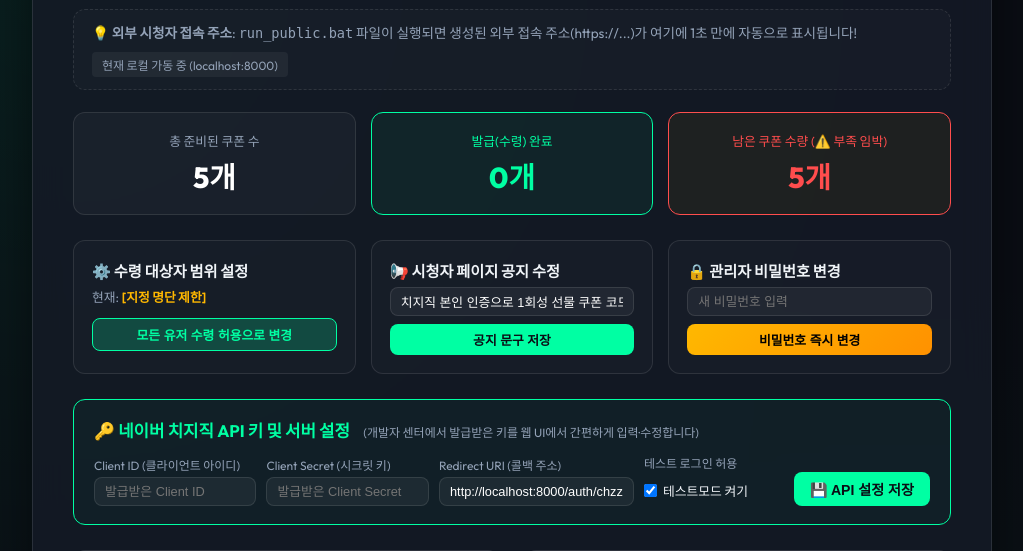
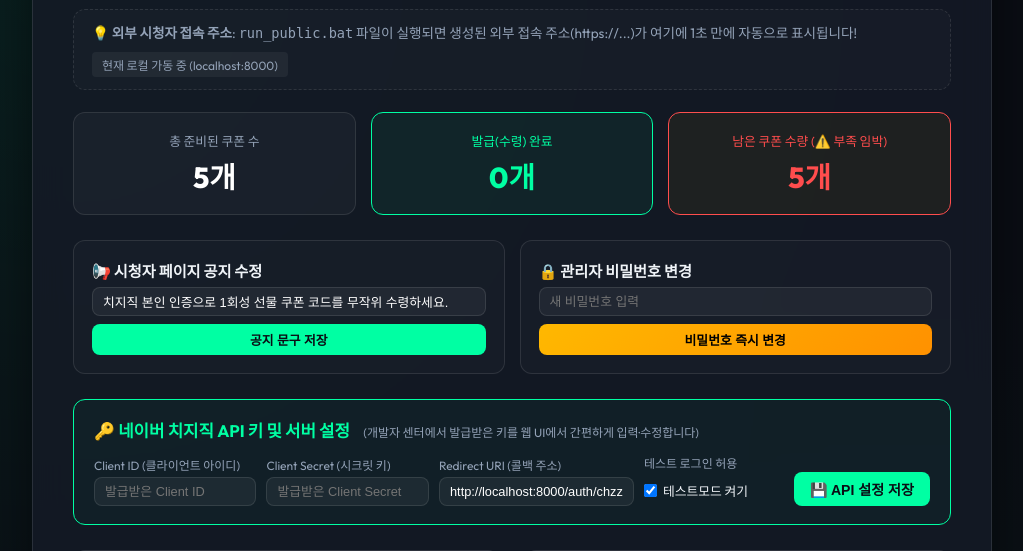
Before and after one commit to ManofKimchi08/chzzk-coupon-app, a FastAPI app: page /admin in a window 1280 px wide. Shown: the part 275-826 px from the top of the page, without its empty margins (128-1151 px from the left). Run offline with FastAPI, Linux system fonts and the light colour scheme; the visitor is signed in with stand-in values (Sample User, id 1); data comes from the database, SQL or seed files in the repository; data that the repository does not hold is empty.

Commit message:
feat: Remove allow-all-users mode to enforce strict winner-only coupon claiming

```diff
--- a/database.py
+++ b/database.py
@@ -132,10 +132,7 @@ def set_admin_password(new_pass: str):
         conn.commit()
 
 
-# --- 당첨 대상자 관리 ---
 def is_allowed_winner(channel_id: str) -> bool:
-    if is_allow_all_users():
-        return True
     with get_connection() as conn:
         cursor = conn.cursor()
         cursor.execute("SELECT 1 FROM allowed_winners WHERE channel_id = ?", (channel_id,))
--- a/main.py
+++ b/main.py
@@ -205,7 +205,6 @@ async def admin_page(request: Request, msg: str = None, error_msg: str = None, s
     coupons = database.get_all_coupons(search_query=search) if is_admin else []
     stats = database.get_coupon_pool_stats() if is_admin else {}
     allowed_winners = database.get_allowed_winners(search_query=winner_search) if is_admin else []
-    allow_all = database.is_allow_all_users() if is_admin else False
     event_notice = database.get_event_notice() if is_admin else ""
     tunnel_url = get_active_tunnel_url() if is_admin else ""
 
@@ -217,7 +216,6 @@ async def admin_page(request: Request, msg: str = None, error_msg: str = None, s
             "coupons": coupons,
             "stats": stats,
             "allowed_winners": allowed_winners,
-            "allow_all": allow_all,
             "event_notice": event_notice,
             "search_query": search or "",
             "winner_search_query": winner_search or "",
--- a/templates/admin.html
+++ b/templates/admin.html
@@ -153,27 +153,8 @@
                     </div>
                 </div>
 
-                <!-- 이벤트 설정, 공지 문구, 비밀번호 변경 3열 그리드 -->
-                <div style="display: grid; grid-template-columns: repeat(3, 1fr); gap: 15px; margin-bottom: 25px;">
-                    <!-- 수령 범위 설정 -->
-                    <div style="background: rgba(255, 255, 255, 0.02); border: 1px solid var(--border-color); padding: 18px; border-radius: var(--radius-md);">
-                        <div style="font-weight: 700; font-size: 0.95rem; margin-bottom: 6px;">⚙️ 수령 대상자 범위 설정</div>
-                        <div style="font-size: 0.8rem; color: var(--text-muted); margin-bottom: 12px;">
-                            현재:
-                            {% if allow_all %}
-                                <strong style="color: var(--chzzk-mint);">[모든 유저 허용]</strong>
-                            {% else %}
-                                <strong style="color: var(--accent-yellow);">[지정 명단 제한]</strong>
-                            {% endif %}
-                        </div>
-                        <form action="/admin/config/allow-all" method="POST">
-                            <input type="hidden" name="allow_all" value="{{ 'false' if allow_all else 'true' }}">
-                            <button type="submit" class="btn-copy" style="font-size: 0.8rem; padding: 6px 12px; width: 100%;">
-                                {% if allow_all %}지정 명단 제한으로 변경{% else %}모든 유저 수령 허용으로 변경{% endif %}
-                            </button>
-                        </form>
-                    </div>
-
+                <!-- 공지 문구 및 비밀번호 변경 2열 그리드 -->
+                <div style="display: grid; grid-template-columns: repeat(2, 1fr); gap: 15px; margin-bottom: 25px;">
                     <!-- 메인 공지 문구 수정 -->
                     <div style="background: rgba(255, 255, 255, 0.02); border: 1px solid var(--border-color); padding: 18px; border-radius: var(--radius-md);">
                         <div style="font-weight: 700; font-size: 0.95rem; margin-bottom: 6px;">📢 시청자 페이지 공지 수정</div>
```
